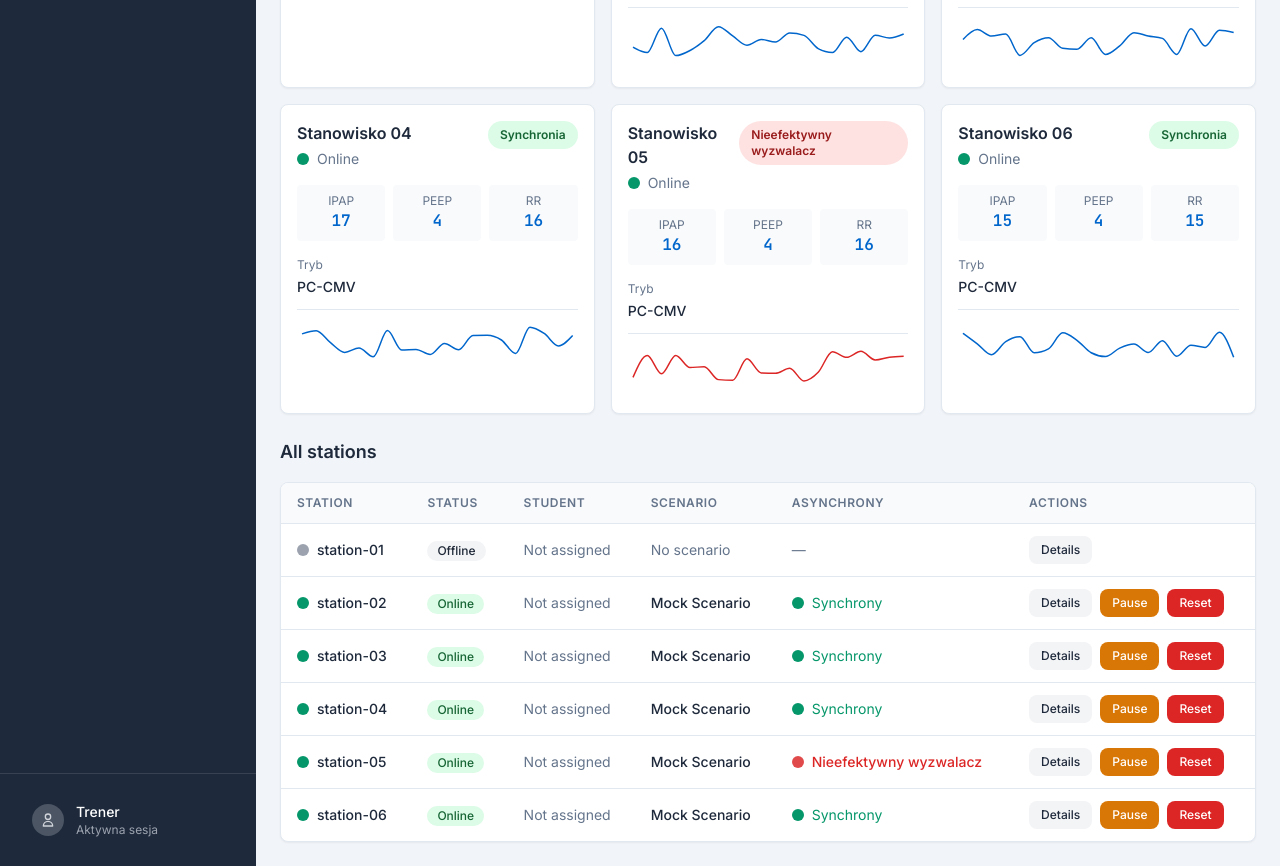
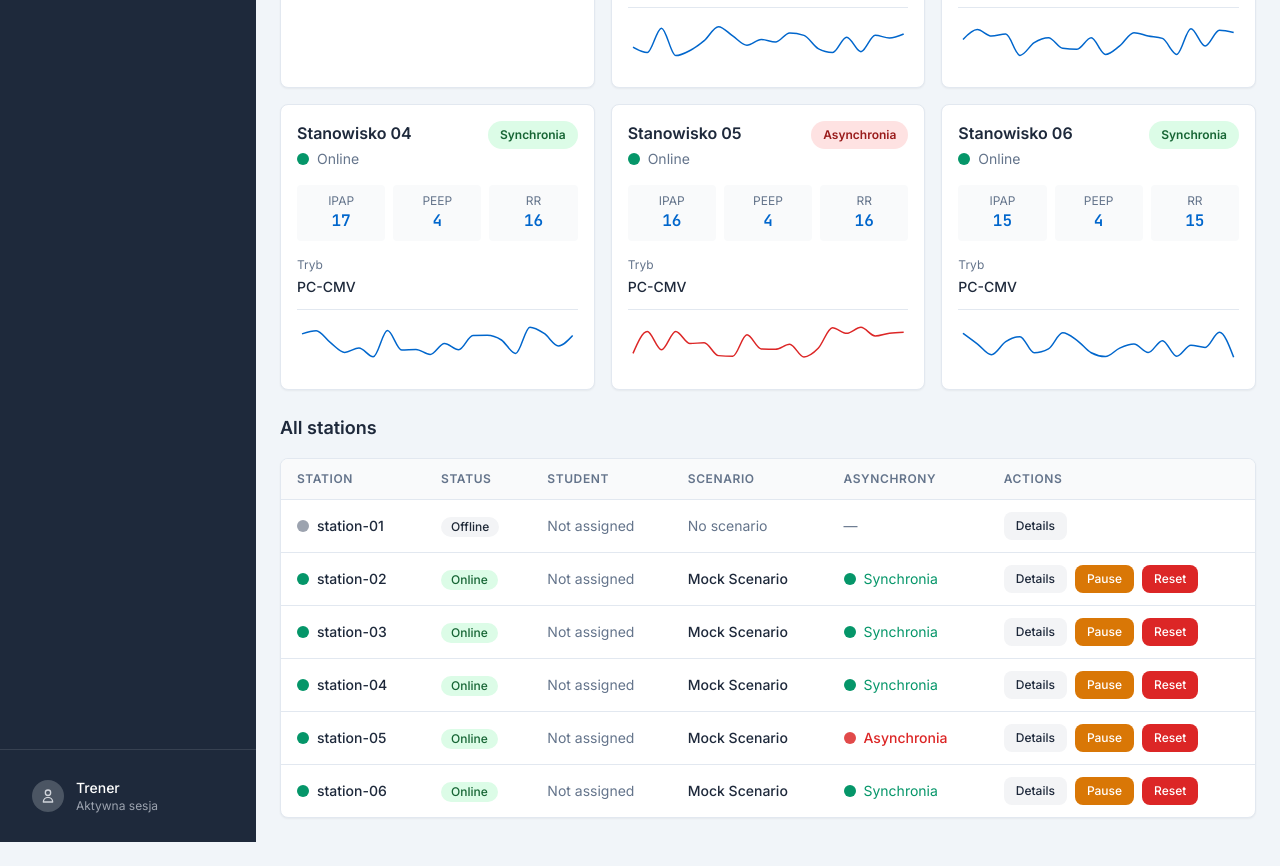
Before and after one commit to BorShiik/Respirator-simulator, a React (Vite) app in the folder trainer-ui/: page / in a window 1280 px wide. Shown: the part 460-1326 px from the top of the page. After the commit the page ends 1302 px from the top, so only its background shows below. Built offline with nearby package versions, Linux system fonts and the light colour scheme; no server answers.

Commit message:
Naprawiono wyswietlenie scenariuszy asynchrnicznych po stronie trenera

```diff
--- a/trainer-ui/src/components/stations/StationCard.tsx
+++ b/trainer-ui/src/components/stations/StationCard.tsx
@@ -4,7 +4,7 @@ import {
   Line,
   ResponsiveContainer,
 } from 'recharts';
-import { StationLiveStatus, MODE_LABELS, ASYNCHRONY_LABELS } from '../../types/trainer';
+import { StationLiveStatus, MODE_LABELS } from '../../types/trainer';
 
 interface StationCardProps {
   station: StationLiveStatus;
@@ -49,11 +49,7 @@ export function StationCard({ station }: StationCardProps) {
                 : 'bg-green-100 text-green-800'
             }`}
           >
-            {station.asynchrony.active
-              ? station.asynchrony.type
-                ? ASYNCHRONY_LABELS[station.asynchrony.type]
-                : 'Asynchronia'
-              : 'Synchronia'}
+            {station.asynchrony.active ? 'Asynchronia' : 'Synchronia'}
           </div>
         )}
       </div>
--- a/trainer-ui/src/components/stations/StationsTable.tsx
+++ b/trainer-ui/src/components/stations/StationsTable.tsx
@@ -1,5 +1,5 @@
 import { Link } from 'react-router-dom';
-import { StationLiveStatus, ASYNCHRONY_LABELS } from '../../types/trainer';
+import { StationLiveStatus } from '../../types/trainer';
 import { trainerApi } from '../../api/trainerApi';
 import { useState } from 'react';
 
@@ -90,11 +90,7 @@ export function StationsTable({ stations }: StationsTableProps) {
                           station.asynchrony.active ? 'text-admin-danger font-medium' : 'text-admin-success'
                         }`}
                       >
-                        {station.asynchrony.active && station.asynchrony.type
-                          ? ASYNCHRONY_LABELS[station.asynchrony.type]
-                          : station.asynchrony.active
-                          ? 'Detected'
-                          : 'Synchrony'}
+                        {station.asynchrony.active ? 'Asynchronia' : 'Synchronia'}
                       </span>
                     </div>
                   ) : (
```
Also changed, not shown: 2 other files (tests, documents, lock files or other folders).
